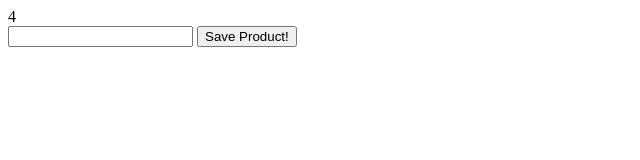
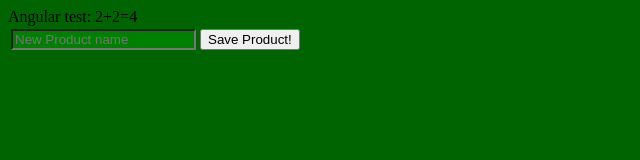
Before and after one commit to MerlindlH/meantest, a plain HTML site: page public/index.html in a window 1280 px wide. Shown: the whole page, without its empty margins (0-640 px from the left). Drawn offline with nearby package versions, Linux system fonts and the light colour scheme.

Commit message:
add style, feature requests, refactoring

```diff
--- a/public/index.html
+++ b/public/index.html
@@ -3,10 +3,11 @@
 <head>
     <meta charset="UTF-8">
     <title>index page</title>
+    <link rel="stylesheet" type="text/css" href="mystyle.css">
 </head>
 <body ng-app="jetbrains" ng-controller="AppCtrl as app">
 
-{{ 2+2 }}
+Angular test: 2+2={{ 2+2 }}
 
 <table>
     <tr ng-repeat="product in products.data">
@@ -18,10 +19,13 @@
             <button ng-click="deleteProduct(product)">Delete {{product.name}}</button>
         </td>
     </tr>
+<tr>
+    <td><input type="text" placeholder="New Product name" ng-model="newProduct" /></td>
+    <td><button ng-click="saveProduct(newProduct)">Save Product!</button></td>
+
+</tr>
 </table>
 
-<input type="text" ng-model="newProduct" />
-<button ng-click="saveProduct(newProduct)">Save Product!</button>
 
 <script src="bower_components/angular/angular.js"></script>
 <script src="app.js"></script>
--- /dev/null
+++ b/public/mystyle.css
@@ -0,0 +1,6 @@
+body {
+    background-color: darkgreen;
+}
+input {
+    background-color: green;
+}
```
Also changed, not shown: 1 other file.
